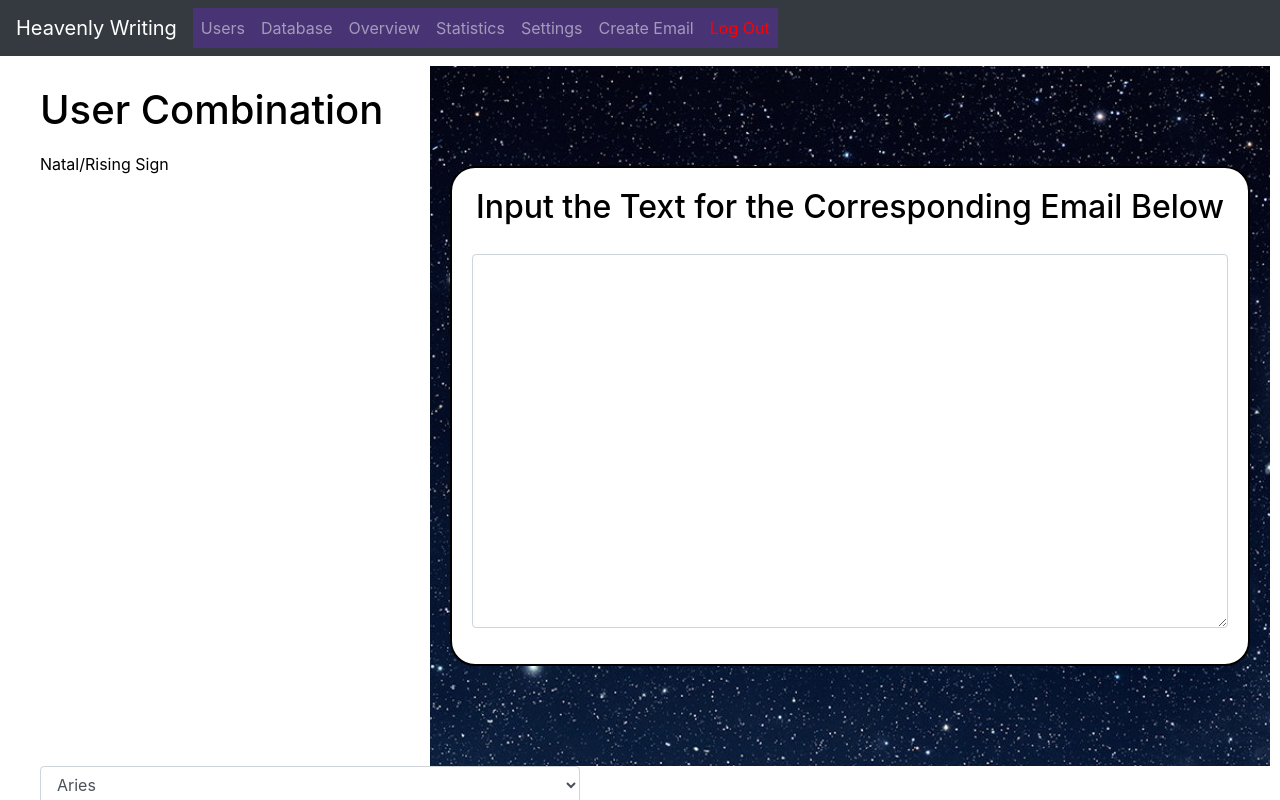
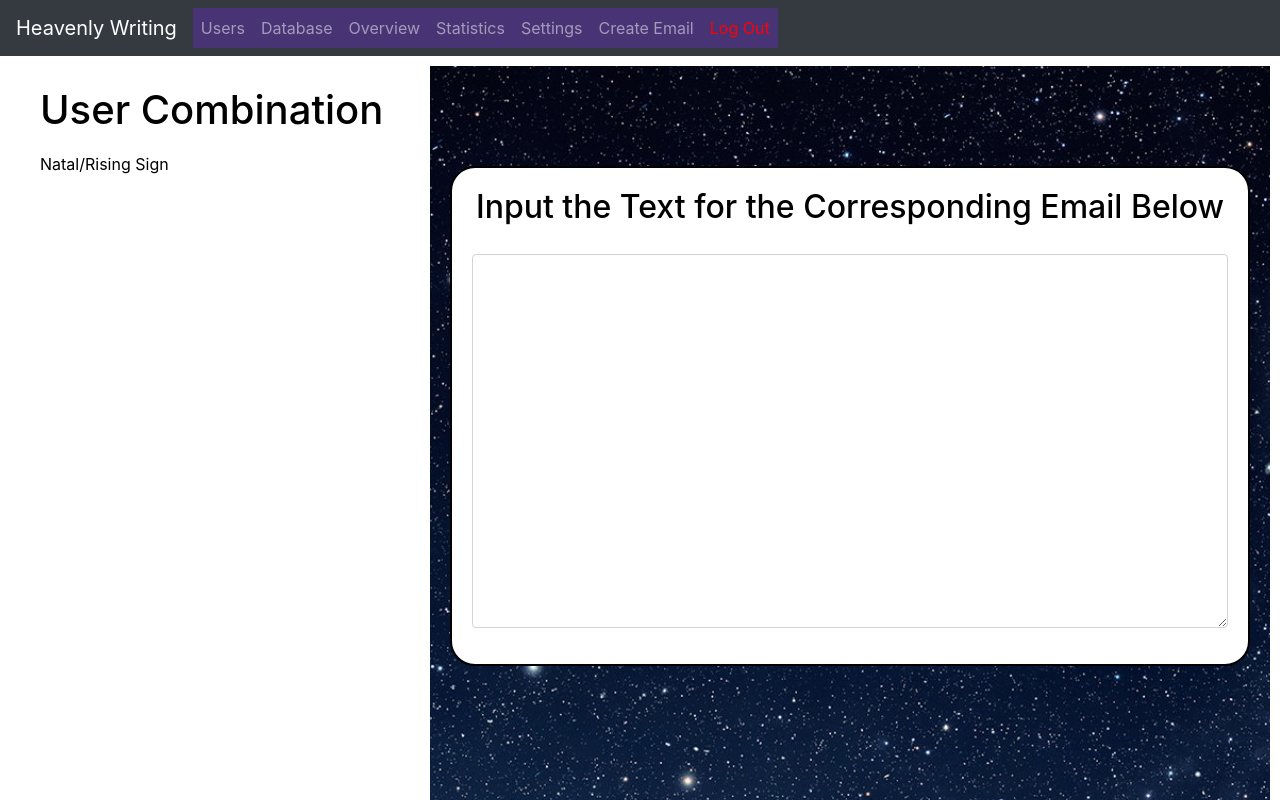
Before and after one commit to UFamayajimenez/HeavenlyWritingHoroscopes, a React (Create React App) app in the folder client/: page /admin/create in a window 1280 px wide. Shown: the top 800 px of the page. Built offline with nearby package versions, Linux system fonts and the light colour scheme.

Commit message:
made some css changes

```diff
--- a/client/package.json
+++ b/client/package.json
@@ -4,9 +4,11 @@
   "private": true,
   "dependencies": {
     "axios": "^0.19.2",
+    "bootstrap": "^4.4.1",
     "classnames": "^2.2.6",
     "jwt-decode": "^2.2.0",
     "react": "^16.10.1",
+    "react-bootstrap": "^1.0.0",
     "react-dom": "^16.10.1",
     "react-hook-form": "^4.9.6",
     "react-redux": "^7.2.0",
--- a/client/src/views/Admin/CreateEmail.css
+++ b/client/src/views/Admin/CreateEmail.css
@@ -1,7 +1,3 @@
-.createEmail{
-
-}
-
 body {
     font-family: "Lato", sans-serif;
 }
@@ -17,17 +13,15 @@ body {
     background: white;
 
     padding-left: 30px;
-    padding-right: 30px;
+    padding-right: 60px;
 
 
     width: 600px;
-    height: 700px;
+    height: 800px;
 
 }
 
-.form-group{
-    padding-bottom: 30px;
-}
+
 
 .form{
     padding-top: 10px;
@@ -46,7 +40,7 @@ body {
 
     width: 840px;
 
-    height: 700px;
+    height: 800px;
 
     padding-right: 20px;
     padding-left: 20px;
```
Also changed, not shown: 1 other file (tests, documents, lock files or other folders).
